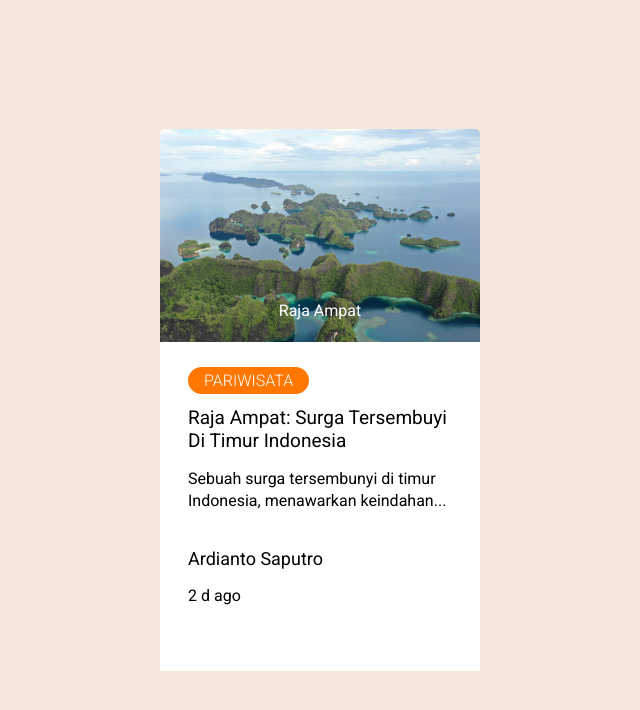
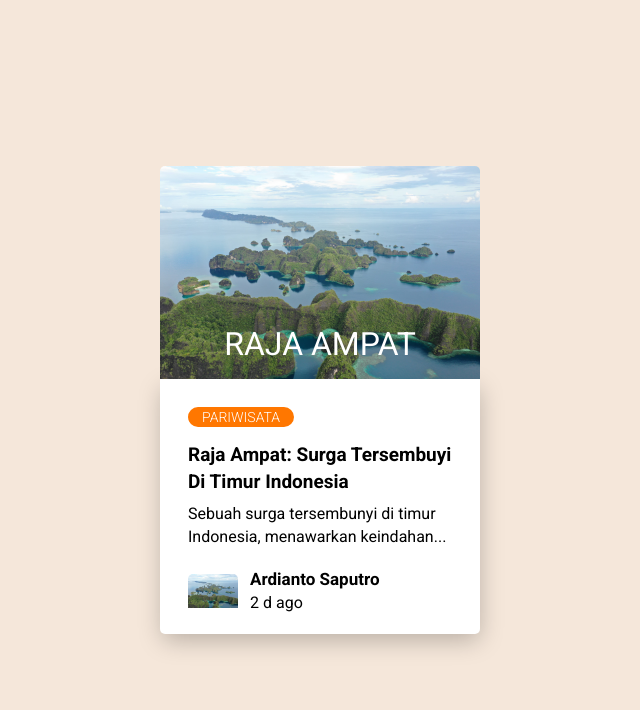
Before and after one commit to Ardi-koding/blog-card, a plain HTML site: page index.html in a window 1280 px wide. Shown: the whole page, without its empty margins (320-960 px from the left). Drawn offline with Linux system fonts and the light colour scheme.

Commit message:
Layout done, tinggal font, img, dan rapikan codebase

```diff
--- a/index.html
+++ b/index.html
@@ -26,9 +26,14 @@
         </div>
 
         <div class="main__author">
-          <img src="" alt="">
-          <h2>Ardianto Saputro</h2>
-          <p>2 d ago</p>
+          <div class="author--image">
+            <img src="/image/raja-ampat-small.jpg" alt="ardianto">
+          </div>
+
+          <div class="author--info">
+            <h2>Ardianto Saputro</h2>
+            <p class="date">2 d ago</p>
+          </div>
         </div>
       </article>
   </main>
--- a/style.css
+++ b/style.css
@@ -17,10 +17,12 @@ body {
   height: inherit;
   font-family: 'Roboto', sans-serif;
   background-color: #F5E7DA;
+  font-size: 1rem;
 }
 
 img {
   width: 100%;
+  display: block;
   border-radius: 5px 5px 0 0;
 }
 
@@ -30,11 +32,13 @@ figure {
 }
 
 figcaption {
-  margin-top: -3em;
-  background-color: black;
+  position: absolute;
+  bottom: 0.5em;
+  /* background-color: black; */
   color: #FFF;
-  padding: 3px;
   width: 100%;
+  text-transform: uppercase;
+  font-size: 2rem;
   text-align: center;
 }
 
@@ -44,11 +48,13 @@ h1 {
 }
 
 h2 {
-  font-size: 18px;
+  font-size: 17px;
   font-weight: 400;
   margin: 0;
 }
 
+h1,
+h2,
 p {
   line-height: 1.4;
 }
@@ -59,6 +65,7 @@ main {
   display: flex;
   flex-direction: column;
   justify-content: center;
+  background-color: #F5E7DA;
 }
 
 .main__figure {
@@ -67,20 +74,56 @@ main {
 
 .main__content {
   background-color: #FFF;
-  padding: 3em 1.75em;
+  padding: 1.75em 1.75em 1.25em;
+  border-radius: 0 0 5px 5px;
+  box-shadow: 1px 8px 25px -2px rgba(0,0,0,0.25);
+  -webkit-box-shadow: 1px 8px 25px -2px rgba(0,0,0,0.25);
+  -moz-box-shadow: 1px 8px 25px -2px rgba(0,0,0,0.25);
 }
 
 .tag {
   text-transform: uppercase;
   font-weight: 300;
-  padding: 0.25em 1em;
+  padding: 0.125em 1em;
   background-color: rgb(255, 119, 0);
   color: #FFF;
   border-radius: 100px;
   text-decoration: none;
+  font-size: 0.875rem;
 }
 
 .tag:hover,
 .tag:focus {
   opacity: 0.75;
 }
+
+.main__text h1 {
+  margin-bottom: 0;
+  font-weight: bold;
+}
+
+.main__text p {
+  margin-top: 8px;
+}
+
+.main__author {
+  display: flex;
+  justify-content: flex-start;
+  align-items: center;
+  gap: 0.75em;
+  margin-top: 1.25em;
+}
+
+.author--image {
+  width: 50px;
+  border-radius: 50% 50%;
+}
+
+.author--info  h2,
+.author--info p {
+  margin: 0;
+}
+
+.author--info h2 {
+  font-weight: bold;
+}
```
